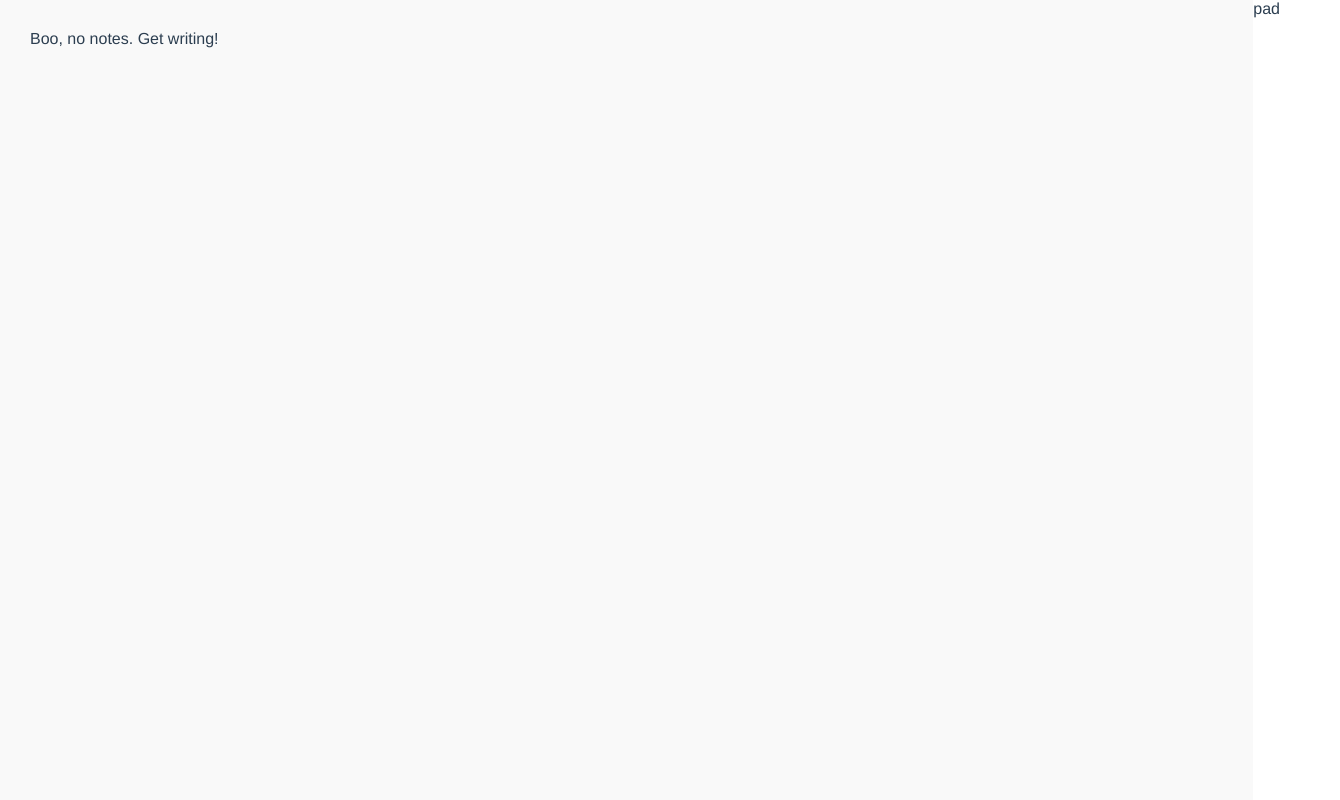
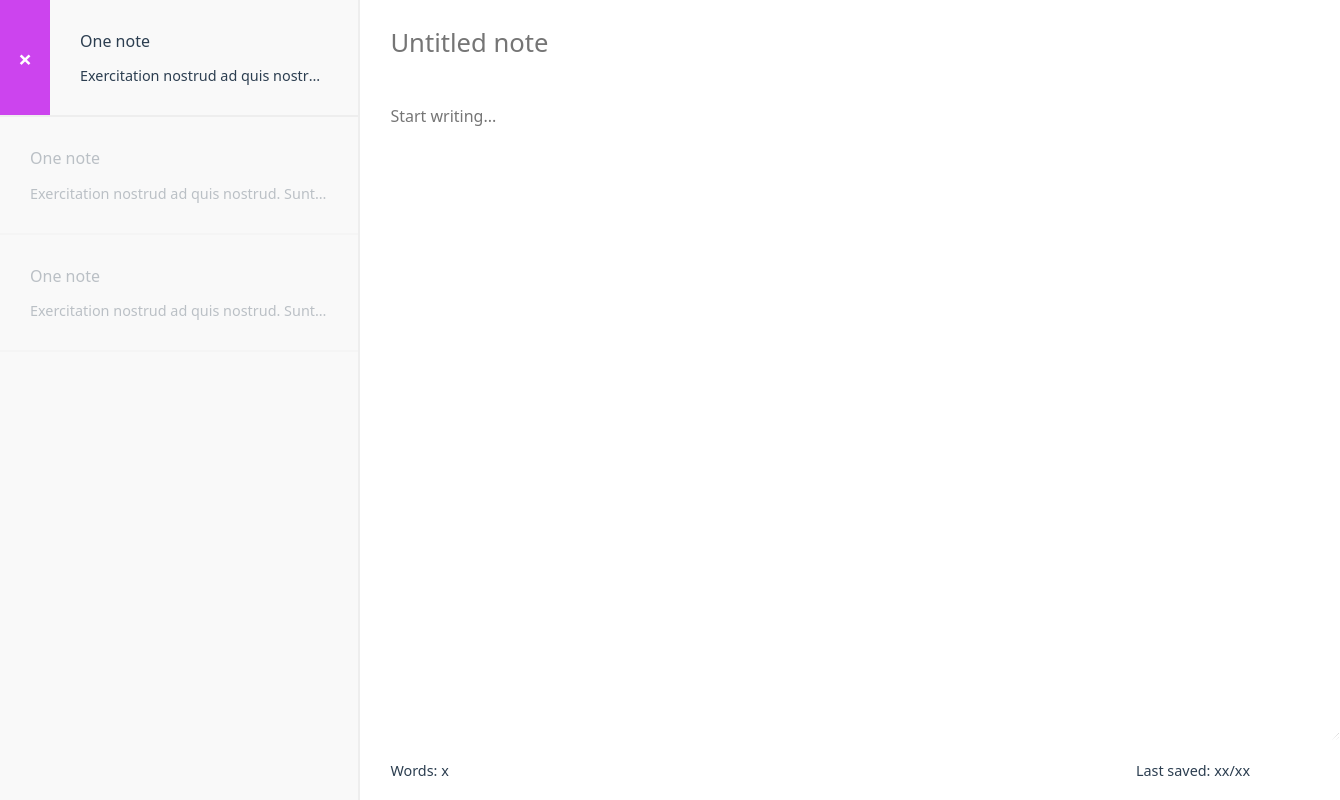
Before and after one commit to jidemusty/vue-notes-app, a Vue app: page / in a window 1280 px wide. Shown: the whole page, 1340 px wide, since content can reach past the window. Built offline with nearby package versions, Linux system fonts and the light colour scheme.

Commit message:
styling components

```diff
--- a/public/index.html
+++ b/public/index.html
@@ -5,7 +5,7 @@
     <meta http-equiv="X-UA-Compatible" content="IE=edge">
     <meta name="viewport" content="width=device-width,initial-scale=1.0">
     <link rel="icon" href="<%= BASE_URL %>favicon.ico">
-    <title>notes-apps</title>
+    <title>Notes</title>
   </head>
   <body>
     <noscript>
--- a/src/App.vue
+++ b/src/App.vue
@@ -30,7 +30,7 @@ export default {
   }
 
   #app {
-    font-family: 'Avenir', Helvetica, Arial, sans-serif;
+    font-family: 'system-ui', Helvetica, 'Avenir', Arial, sans-serif;
     -webkit-font-smoothing: antialiased;
     -moz-osx-font-smoothing: grayscale;
     display: flex;
--- /dev/null
+++ b/src/assets/scss/placeholders.scss
@@ -0,0 +1,6 @@
+%inline-list {
+    display: flex;
+    margin: 0;
+    padding: 0;
+    list-style-type: none;
+}
--- a/src/components/Note.vue
+++ b/src/components/Note.vue
@@ -1,6 +1,20 @@
 <template>
     <div class="note">
-        note
+        <a href="#" class="note__delete">
+            <span class="note__delete-icon">&times;</span>
+        </a>
+        <div class="note__content">
+            <a href="#" class="note__title">One note</a>
+            <p class="note__body">
+                Exercitation nostrud ad quis nostrud. Sunt esse velit id fugiat id deserunt proident voluptate magna. Eiusmod qui elit proident do consectetur velit exercitation eu nostrud. Aliquip in esse anim nulla officia veniam labore ullamco reprehenderit veniam ex excepteur. Ad mollit Lorem culpa fugiat consectetur labore qui duis duis incididunt. Ex in anim ullamco est adipisicing veniam aute et deserunt non. Voluptate est amet nulla sint non reprehenderit esse sit do occaecat.
+
+Veniam fugiat veniam pariatur ut magna qui reprehenderit Lorem cillum id nostrud. Occaecat aliquip fugiat deserunt magna culpa. Officia incididunt duis exercitation eiusmod deserunt consequat aute. Irure reprehenderit sint magna ad. Non est qui pariatur elit enim veniam.
+
+Consectetur dolore reprehenderit id laboris adipisicing ex eiusmod fugiat sint ullamco. Quis minim ea sunt duis nostrud consectetur in nisi sint adipisicing id fugiat. Magna occaecat irure culpa tempor deserunt do.
+
+Amet eu labore sit ad est. Occaecat consequat aliquip cupidatat proident do aliqua ad ullamco. Irure enim ut ex fugiat. Adipisicing ex ipsum excepteur deserunt ipsum anim. Et esse est velit aute ex proident aute eu proident eiusmod. Eiusmod dolore veniam amet ea esse. Tempor et minim ea ad culpa aliqua esse amet cillum velit ipsum eiusmod.
+            </p>
+        </div>
     </div>
 </template>
 
@@ -10,6 +24,74 @@ export default {
 }
 </script>
 
-<style>
+<style lang="scss" scoped>
+    .note {
+        display: flex;
+        color: inherit;
+        text-decoration: none;
+        border-bottom: 2px solid #EEE;
+        opacity: .3;
+        flex-direction: row;
+        max-width: 100%;
+        flex-direction: row;
 
+        &:hover {
+            opacity: 1;
+
+            .note__delete {
+                margin-left: 0;
+            }
+        }
+
+        &__content {
+            padding: 30px;
+            flex: 2;
+            overflow: hidden;
+        }
+
+        &__title {
+            display: block;
+            font-size: 1em;
+            margin: 0;
+            font-weight: 500;
+            text-decoration: none;
+            color: inherit;
+            overflow: hidden;
+            white-space: nowrap;
+            text-overflow: ellipsis;
+
+            &:hover {
+                text-decoration: underline;
+            }
+        }
+
+        &__body {
+            font-size: .9em;
+            margin-bottom: 0;
+            overflow: hidden;
+            white-space: nowrap;
+            text-overflow: ellipsis;
+        }
+
+        &__delete {
+            position: relative;
+            margin-left: -50px;
+            width:  50px;
+            display: block;
+            background: #CC44EE;
+            min-height: 100%;
+            color: #FFF;
+            transition: margin-left 100ms ease-in-out;
+        }
+
+        &__delete-icon {
+            position: absolute;
+            font-size: 1.5em;
+            font-weight: 600;
+            top: 50%;
+            left: 50%;
+            transform: translate(-50%, -50%)
+
+        }
+    }
 </style>
--- a/src/components/Pad.vue
+++ b/src/components/Pad.vue
@@ -1,6 +1,14 @@
 <template>
     <div class="pad">
-        pad
+        <input type="text" class="pad__title" placeholder="Untitled note">
+        <textarea class="pad__text" placeholder="Start writing..."></textarea>
+
+        <footer class="pad__footer">
+            <ul class="pad__footer-items">
+                <li class="pad__footer-item">Words: x</li>
+                <li class="pad__footer-item pad__footer-item--right">Last saved: xx/xx</li>
+            </ul>
+        </footer>
     </div>
 </template>
 
@@ -10,6 +18,69 @@ export default {
 }
 </script>
 
-<style>
+<style lang="scss" scoped>
+    @import '../assets/scss/placeholders';
 
+    .pad {
+        flex: 4;
+        display: flex;
+        flex-direction: column;
+
+        &__title {
+            width: 100%;
+            border: 0;
+            font: inherit;
+            font-size: 1.6em;
+            outline: none;
+            padding: 20px;
+            padding-left: 30px;
+            padding-top: 25px;
+        }
+
+        &__text {
+            flex: 1;
+            margin: 0;
+            width: 100%;
+            border: 0;
+            font: inherit;
+            resize: 0;
+            padding: 20px 30px;
+            outline: none;
+            line-height: 2;
+
+            mask-image: linear-gradient(
+                to bottom,
+                transparent 0%,
+                #FFF 5%,
+                #FFF 95%,
+                transparent 100%
+            );
+
+            -webkit-mask-image: linear-gradient(
+                to bottom,
+                transparent 0%,
+                #FFF 5%,
+                #FFF 95%,
+                transparent 100%
+            )
+        }
+
+        &__footer {
+            padding: 20px 30px;
+        }
+    }
+
+    .pad__footer-items {
+        @extend %inline-list;
+    }
+
+    .pad__footer-item {
+        flex: 1;
+        font-size: .9em;
+
+        &--right {
+            margin-left: auto;
+            text-align: right;
+        }
+    }
 </style>
--- a/src/components/Sidebar.vue
+++ b/src/components/Sidebar.vue
@@ -1,14 +1,21 @@
 <template>
     <div class="sidebar">
-        <div class="sidebar__content">
+        <note></note>
+        <note></note>
+        <note></note>
+        <!-- <div class="sidebar__content">
             Boo, no notes. Get writing!
-        </div>
+        </div> -->
     </div>
 </template>
 
 <script>
+import Note from '@/components/Note'
+
 export default {
-
+    components: {
+        Note
+    }
 }
 </script>
 
@@ -18,6 +25,8 @@ export default {
     flex: 1;
     height: 100%;
     min-width: 28%;
+    border-right: 2px solid #EEE;
+    overflow-y: scroll;
 
     &__content {
         padding: 30px;
```
